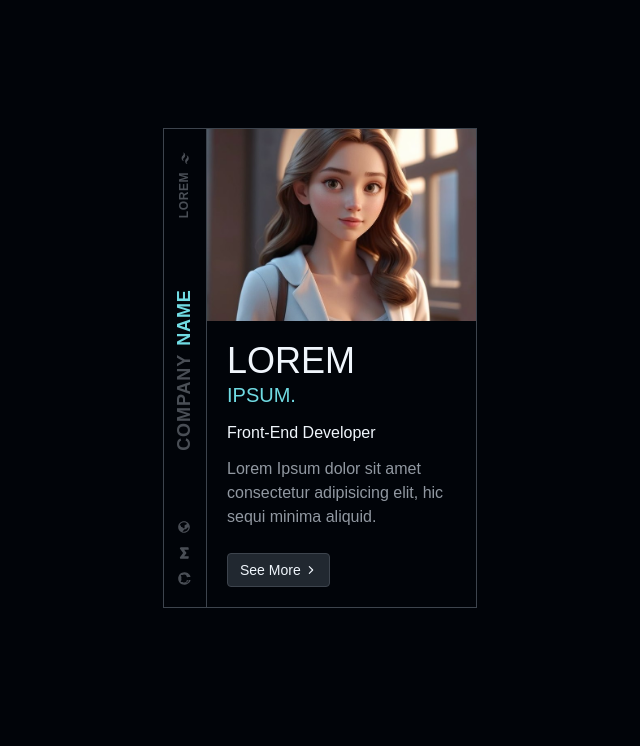
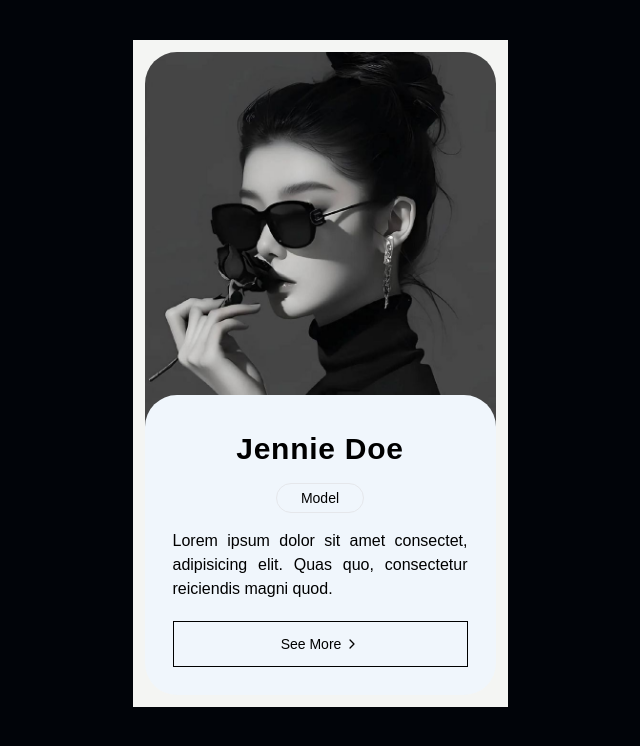
Before and after one commit to devJennyy/learning-gallery, a React (Vite) app: page /task-one in a window 1280 px wide. Shown: the top 746 px of the page, without its empty margins (320-960 px from the left). Built offline with nearby package versions, Linux system fonts and the light colour scheme; a web font is replaced by a local one.

Commit message:
Complete Task One implementation.

```diff
--- a/src/App.tsx
+++ b/src/App.tsx
@@ -10,13 +10,11 @@ function App() {
 
   return (
     <Router>
-      <div className="max-w-[1440px] mx-auto w-full 2xl:px-16 xl:px-10 px-5">
         <Routes>
           <Route path="/" element={<Navigate to="/homepage" replace />} />
           <Route path="/homepage" element={<Homepage />} />
           <Route path="/task-one" element={<Task01 />} />
         </Routes>
-      </div>
   </Router>
   )
 }
--- a/src/pages/Homepage.tsx
+++ b/src/pages/Homepage.tsx
@@ -17,7 +17,7 @@ const Homepage = () => {
     },
   ];
   return (
-    <div className="w-full flex flex-col justify-start items-start gap-4 mt-10">
+    <div className="max-w-[1440px] mx-auto w-full 2xl:px-16 xl:px-10 px-5 flex flex-col justify-start items-start gap-4 mt-10">
       <h1 className="text-2xl font-semibold">Learning Gallery</h1>
       <div className="flex justify-center items-center sm:gap-2 gap-4">
         <a
--- a/src/pages/Tasks/Task01.tsx
+++ b/src/pages/Tasks/Task01.tsx
@@ -1,68 +1,43 @@
+
+import { useState } from "react";
 import { IoChevronForwardOutline } from "react-icons/io5";
-import { RiTailwindCssFill } from "react-icons/ri";
-import { FaGithub } from "react-icons/fa";
-import { BiLogoGmail, BiWorld } from "react-icons/bi";
-import { useState } from "react";
 
 const Task01 = () => {
-  const [show, setShow] = useState(false);
+  const [show, setShow] = useState(false)
 
   return (
     <div
       id="task-one"
-      className="flex justify-center w-full sm:mt-32 mt-14"
+      className="flex justify-center w-full sm:max-w-[375px] sm:mx-auto sm:mt-10 sm:h-[667px] bg-[#F4F5F3] h-screen p-3"
     >
-      <div className="flex justify-end items-center border border-l border-primaryStroke h-fit">
-        <div className="flex flex-col justify-between items-center h-[400px] w-10 py-2 mr-[2px]">
-          <div className="flex justify-center items-center -rotate-90">
-            <p className="flex gap-2 uppercase text-[12px] text-secondary/50 font-bold tracking-wider">
-              lorem
-              <RiTailwindCssFill className="mt-1" />
+      <div className="flex flex-col relative w-full">
+        <img
+          src="/images/sample-image.jfif"
+          alt="sample-image"
+          className="w-full h-2/3 object-cover rounded-t-[2rem] z-0"
+        />
+
+        <div className="flex flex-col justify-between items-center bg-primary w-full rounded-[2rem] absolute bottom-0 z-10 text-black p-7">
+          <div className="flex flex-col justify-center items-center gap-4 mt-2 mb-5">
+            <p className="text-3xl tracking-wide font-semibold">Jennie Doe</p>
+            <div className="px-6 py-1 rounded-full border w-fit">
+              <p className="text-sm">Model</p>
+            </div>
+            <p className="text-justify">
+              Lorem ipsum dolor sit amet consectet, adipisicing elit. Quas quo,
+              consectetur reiciendis magni quod.
             </p>
           </div>
 
-          <div className="flex justify-center -rotate-90">
-            <p className="flex gap-2 uppercase text-lg text-secondary/50 font-semibold tracking-wider">
-              Company <span className="text-[#70DBE3]">Name</span>
-            </p>
+          <div className={show ? "flex flex-col justify-between items-start pb-5 w-full gap-2" : "hidden"}>
+            <p className="hover:underline underline-offset-4 cursor-pointer">@jenniedoe.com</p>
+            <p>162 Fairview, Wonderland MNL</p>
+            <p>Born in December 22, 2002</p>
           </div>
-
-          <div className="flex justify-center items-center gap-3 -rotate-90 text-secondary/50 w-[70px]">
-            <FaGithub size={13} />
-            <BiLogoGmail size={14} />
-            <BiWorld size={14} />
-          </div>
-        </div>
-        <div className="flex flex-col border-l border-l-primaryStroke  h-full w-[270px]">
-          <div className="w-full h-48 bg-secondaryFill">
-            <img
-              src="/images/sample-image.jfif"
-              alt="sample-image"
-              className="w-full h-full object-cover"
-            />
-          </div>
-          <div className="flex flex-col text-start p-5 gap-3 h-full">
-            <h1 className="flex flex-col text-4xl">
-              LOREM <span className="text-xl text-[#70DBE3]">IPSUM.</span>
-            </h1>
-            <p>Front-End Developer</p>
-            <p className="font-thin text-secondary">
-              Lorem Ipsum dolor sit amet consectetur adipisicing elit, hic sequi
-              minima aliquid.
-            </p>
-
-              <div className={`${show ? "flex flex-col text-start text-sm" : "hidden"}`}>
-                <p className="text-secondary">Email: <span className="text-primary/90">loremipsum@gmail.com</span></p>
-                <p className="text-secondary">Address: <span className="text-primary/90">162 Fairview, Wonderland</span></p>
-              </div>
-              <button
-                onClick={() => setShow((prev) => !prev)}
-                className="flex justify-center items-center mt-3 w-fit px-3 py-[6px] border border-primaryStroke bg-secondaryFill rounded-sm gap-1 hover:bg-quaternaryFill duration-300 transition-colors ease-out"
-              >
-                <p className="text-sm">See {show ? "Less" : "More"}</p>
-                <IoChevronForwardOutline size={12} />
-              </button>
-          </div>
+          <button onClick={() => setShow(prev => !prev)} className="flex justify-center items-center gap-1 py-3 border border-black w-full hover:bg-black hover:text-primary active:border-black active:bg-white active:text-black transition-all duration-300 ease-out">
+            <p className="text-sm">See {show ? "Less" : "More"}</p>
+            <IoChevronForwardOutline size={14} />
+          </button>
         </div>
       </div>
     </div>
```
Also changed, not shown: public/images/sample-image.jfif.
